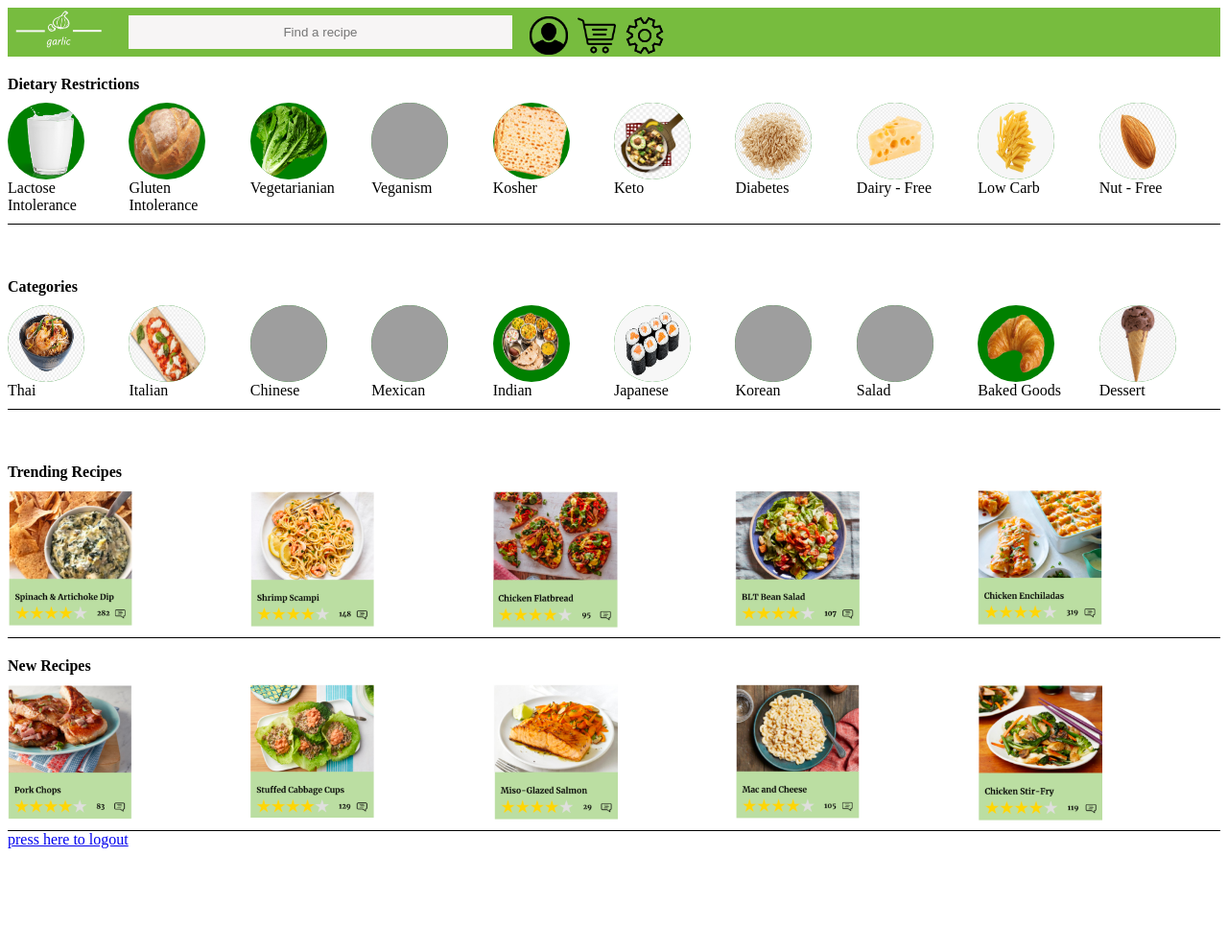
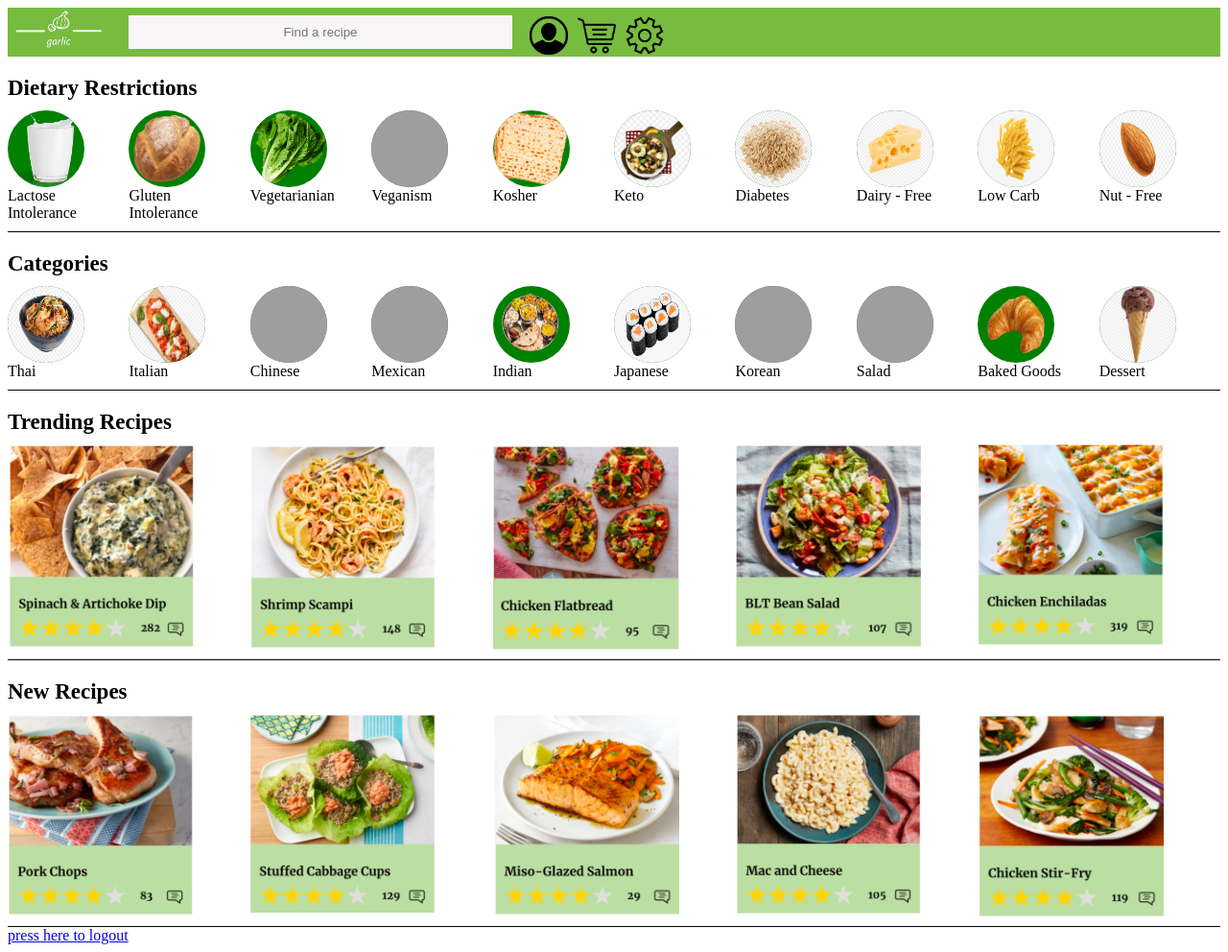
Before and after one commit to Omer-Mus/Final_Project, a Flask app: page /home.html in a window 1280 px wide. Shown: the whole page at 96% size. Before the commit the page ends 884 px from the top, so only its background shows below. Run offline with Flask 2, Linux system fonts and the light colour scheme; grey boxes are pictures that could not be loaded.

Commit message:
- editing home html file

```diff
--- a/static/style.css
+++ b/static/style.css
@@ -282,6 +282,7 @@ li {
     padding-top: 20px;
     font-weight: bold;
     padding-bottom: 10px;
+    font-size: 23px;
 }
 
 .category_container {
@@ -306,6 +307,6 @@ li {
 
 /* trending recipes */
 .picture_square {
-    width: 130px;
+    width: 194px;
     padding-right: 26 px;
 }
--- a/templates/home.html
+++ b/templates/home.html
@@ -47,8 +47,6 @@
     </div>
 
 
-    <br />
-    <br />
 
 
     <div class="title_slide_show"> Categories </div>
@@ -67,8 +65,6 @@
 
 
 
-    <br />
-    <br />
 
     <div class="title_slide_show"> Trending Recipes </div>
     <div class="category_container">
```
